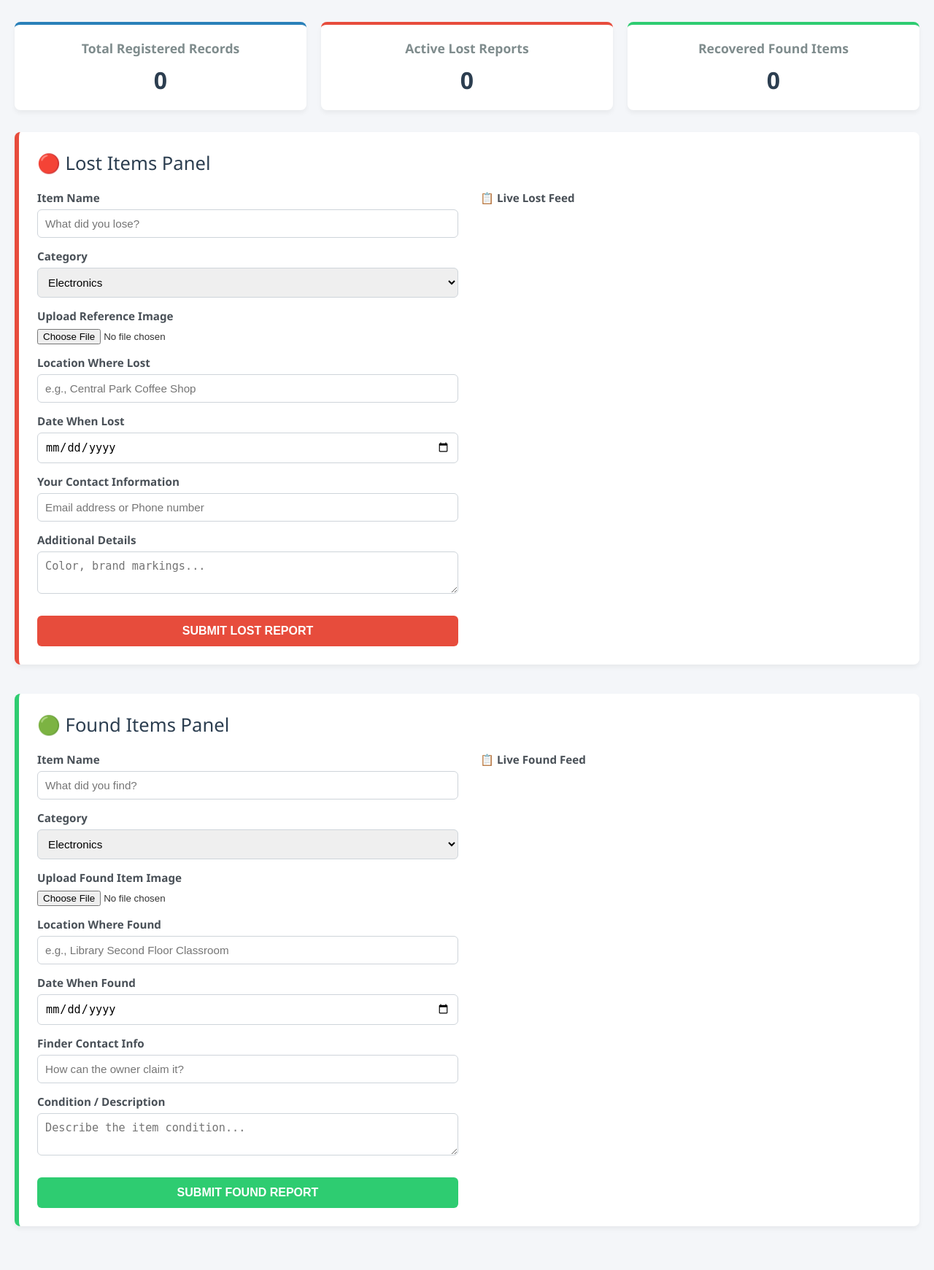
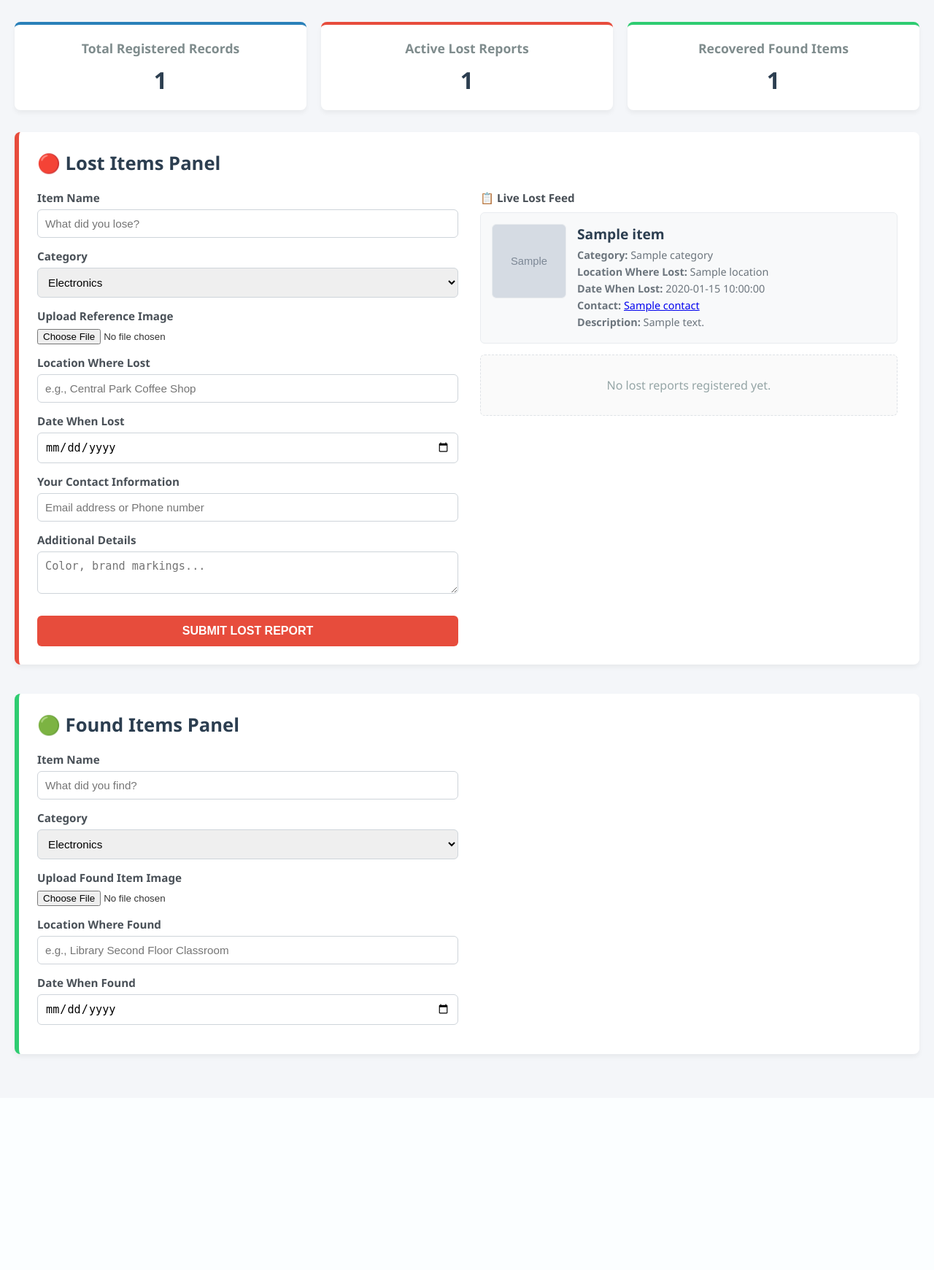
Before and after one commit to abhishekreddy3546-ops/lost-and-found-site, a Flask app: template templates/index.html in a window 1280 px wide. Shown: the part 102-1843 px from the top of the page at 73% size. After the commit the page ends 1552 px from the top, so only its background shows below. Run offline with Flask 3, Linux system fonts and the light colour scheme; the template is opened without the code that fills it: most values are stand-ins (such as "Sample title", 1, 10 or a date in 2020); grey boxes marked "Sample" are stand-in pictures.

Commit message:
Update index.html

```diff
--- a/templates/index.html
+++ b/templates/index.html
@@ -9,7 +9,6 @@
         .header { text-align: center; margin-bottom: 30px; }
         .header h1 { color: #2c3e50; margin: 0; font-size: 2.5rem; }
         .header p { color: #7f8c8d; font-size: 1rem; margin: 5px 0 0 0; }
-
         .stats-container { display: grid; grid-template-columns: repeat(3, 1fr); gap: 20px; margin-bottom: 30px; }
         .stat-card { background: white; padding: 20px; border-radius: 8px; text-align: center; box-shadow: 0 4px 6px rgba(0,0,0,0.05); border-top: 4px solid #7f8c8d; }
         .stat-card.total { border-top-color: #2980b9; }
@@ -17,32 +16,25 @@
         .stat-card.found { border-top-color: #2ecc71; }
         .stat-card h3 { margin: 0 0 10px 0; color: #7f8c8d; font-size: 1.1rem; }
         .stat-card .number { font-size: 2rem; font-weight: bold; color: #2c3e50; }
-
         .section-block { background: white; padding: 25px; border-radius: 8px; box-shadow: 0 4px 6px rgba(0,0,0,0.05); margin-bottom: 40px; }
         .section-block.lost-section { border-left: 6px solid #e74c3c; }
         .section-block.found-section { border-left: 6px solid #2ecc71; }
-
-        .section-title { margin-top: 0; margin-bottom: 20px; font-size: 1.6rem; color: #2c3e50; display: flex; align-items: center; gap: 10px; }
+        .section-title { margin-top: 0; margin-bottom: 20px; font-size: 1.6rem; color: #2c3e50; font-weight: bold; }
         .split-grid { display: grid; grid-template-columns: 1fr 1fr; gap: 30px; }
-
         .form-group { margin-bottom: 15px; }
         label { display: block; margin-bottom: 6px; font-weight: 600; font-size: 0.95rem; color: #495057; }
         input[type="text"], input[type="date"], select, textarea { width: 100%; padding: 10px; border: 1px solid #ced4da; border-radius: 6px; box-sizing: border-box; font-size: 0.95rem; }
-
         .btn-submit { color: white; border: none; padding: 12px 20px; font-size: 1rem; font-weight: bold; border-radius: 6px; cursor: pointer; width: 100%; margin-top: 10px; text-transform: uppercase; }
         .lost-section .btn-submit { background-color: #e74c3c; }
         .lost-section .btn-submit:hover { background-color: #c0392b; }
         .found-section .btn-submit { background-color: #2ecc71; }
         .found-section .btn-submit:hover { background-color: #27ae60; }
-
         .feed-container { max-height: 400px; overflow-y: auto; padding-right: 5px; }
-
         .item-card { background: #f8f9fa; padding: 15px; border: 1px solid #e9ecef; border-radius: 6px; margin-bottom: 15px; display: flex; gap: 15px; }
         .item-card img { width: 100px; height: 100px; object-fit: cover; border-radius: 6px; border: 1px solid #e9ecef; }
         .item-details { flex: 1; }
         .item-details h4 { margin: 0 0 6px 0; color: #2c3e50; font-size: 1.2rem; }
         .item-details p { margin: 4px 0; font-size: 0.9rem; color: #6c757d; }
-
         .empty-state { text-align: center; color: #95a5a6; padding: 30px; background: #fafafa; border-radius: 6px; border: 1px dashed #dee2e6; }
     </style>
 </head>
@@ -56,15 +48,15 @@
     <div class="stats-container">
         <div class="stat-card total">
             <h3>Total Registered Records</h3>
-            <div id="statTotal" class="number">0</div>
+            <div class="number">{{ items|length }}</div>
         </div>
         <div class="stat-card lost">
             <h3>Active Lost Reports</h3>
-            <div id="statLost" class="number">0</div>
+            <div class="number">{{ lost_count }}</div>
         </div>
         <div class="stat-card found">
             <h3>Recovered Found Items</h3>
-            <div id="statFound" class="number">0</div>
+            <div class="number">{{ found_count }}</div>
         </div>
     </div>
 
@@ -73,7 +65,7 @@
         <div class="section-title">🔴 Lost Items Panel</div>
         <div class="split-grid">
             <div>
-                <form id="lostForm">
+                <form action="/report-lost" method="POST" enctype="multipart/form-data">
                     <input type="hidden" name="status" value="Lost">
                     <div class="form-group">
                         <label>Item Name</label>
@@ -114,7 +106,32 @@
             </div>
             <div>
                 <label style="margin-bottom: 10px; font-weight: bold; display: block;">📋 Live Lost Feed</label>
-                <div class="feed-container" id="lostFeed"></div>
+                <div class="feed-container">
+                    {% set has_lost = false %}
+                    {% for item in items %}
+                        {% if item.status == 'Lost' %}
+                            {% set has_lost = true %}
+                            <div class="item-card">
+                                {% if item.image_url %}
+                                    <img src="{{ item.image_url }}" alt="Item image">
+                                {% else %}
+                                    <div style="width:100px; height:100px; background:#e9ecef; border-radius:6px; display:flex; align-items:center; justify-content:center; color:#adb5bd; font-size:0.8rem;">No Photo</div>
+                                {% endif %}
+                                <div class="item-details">
+                                    <h4>{{ item.name }}</h4>
+                                    <p><strong>Category:</strong> {{ item.category }}</p>
+                                    <p><strong>Location Where Lost:</strong> {{ item.location or 'Not provided' }}</p>
+                                    <p><strong>Date When Lost:</strong> {{ item.date or 'Not provided' }}</p>
+                                    <p><strong>Contact:</strong> <a href="tel:{{ item.contact }}">{{ item.contact }}</a></p>
+                                    <p><strong>Description:</strong> {{ item.description }}</p>
+                                </div>
+                            </div>
+                        {% endif %}
+                    {% endfor %}
+                    {% if not has_lost %}
+                        <div class="empty-state">No lost reports registered yet.</div>
+                    {% endif %}
+                </div>
             </div>
         </div>
     </div>
@@ -124,7 +141,7 @@
         <div class="section-title">🟢 Found Items Panel</div>
         <div class="split-grid">
             <div>
-                <form id="foundForm">
+                <form action="/report-lost" method="POST" enctype="multipart/form-data">
                     <input type="hidden" name="status" value="Found">
                     <div class="form-group">
                         <label>Item Name</label>
@@ -153,38 +170,3 @@
                         <input type="date" name="date">
                     </div>
                     <div class="form-group">
-                        <label>Finder Contact Info</label>
-                        <input type="text" name="contact" placeholder="How can the owner claim it?" required>
-                    </div>
-                    <div class="form-group">
-                        <label>Condition / Description</label>
-                        <textarea name="description" rows="2" placeholder="Describe the item condition..." required></textarea>
-                    </div>
-                    <button type="submit" class="btn-submit">Submit Found Report</button>
-                </form>
-            </div>
-            <div>
-                <label style="margin-bottom: 10px; font-weight: bold; display: block;">📋 Live Found Feed</label>
-                <div class="feed-container" id="foundFeed"></div>
-            </div>
-        </div>
-    </div>
-
-    <script>
-        async function loadContentPipelines() {
-            try {
-                const response = await fetch('/api/items');
-                const data = await response.json();
-
-                document.getElementById('statTotal').innerText = data.total_count || 0;
-                document.getElementById('statLost').innerText = data.lost_count || 0;
-                document.getElementById('statFound').innerText = data.found_count || 0;
-
-                const lostFeed = document.getElementById('lostFeed');
-                const foundFeed = document.getElementById('foundFeed');
-
-                lostFeed.innerHTML = '';
-                foundFeed.innerHTML = '';
-
-                let lostCount = 0;
-                let foundCount = 0;
```
